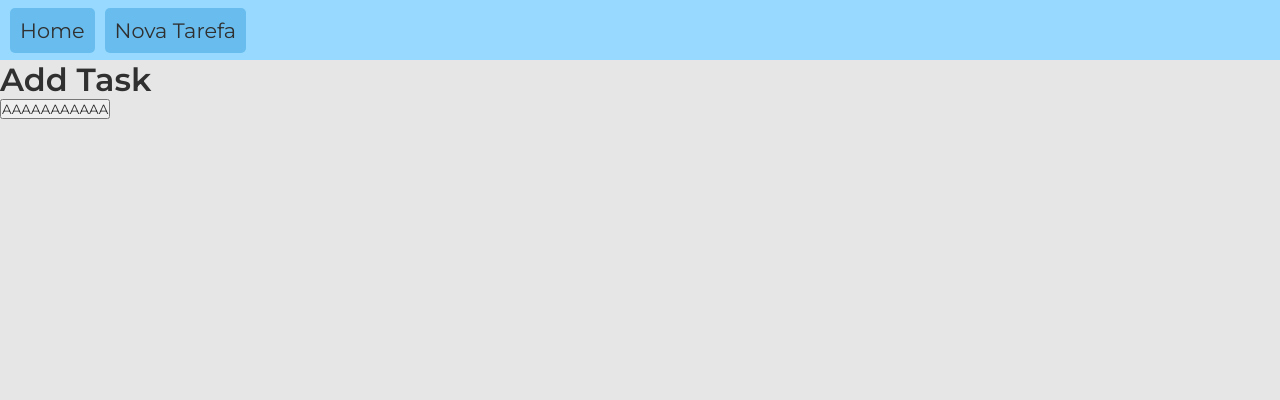
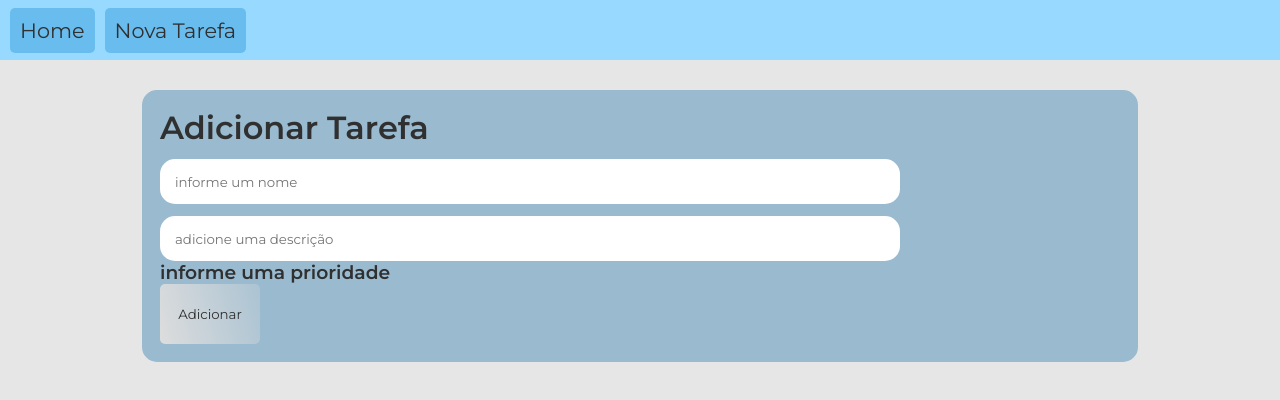
Before and after one commit to martins-joaopedro/todo-list, a React (Vite) app: page /add in a window 1280 px wide. Shown: the top 400 px of the page. Built offline with nearby package versions, Linux system fonts and the light colour scheme.

Commit message:
add task form

```diff
--- a/src/App.jsx
+++ b/src/App.jsx
@@ -2,6 +2,7 @@ import { Outlet } from 'react-router-dom'
 import './App.css'
 
 import { Header } from './components/Header'
+import { Home } from './pages/Home'
 
 function App() {
 
--- a/src/components/List/index.jsx
+++ b/src/components/List/index.jsx
@@ -17,10 +17,10 @@ export const List = ({ name, done }) => {
             >
                 { !!isChecked &&
                 <CheckedIcon
-                    src="./assets/icon.png"
+
                 /> }
             </CheckboxContainer>
-            <TaskName>{name} aaaaaaaaaaaaaaaaaaaaaaaaaaaa</TaskName>
+            <TaskName>{name}</TaskName>
             <Trash className="trash"></Trash>
         </Container>
     )
--- a/src/hooks/usePostTodoData.js
+++ b/src/hooks/usePostTodoData.js
@@ -1,11 +1,14 @@
 import axios from "axios"
 
-export const usePostTodoData = () => {
+export const usePostTodoData = (nome, descricao) => {
+
+    let concluido = true;
+    let prioridade = 1;
 
     axios.post("https://desafio-todolist.onrender.com/todos", {
-        descricao: "aaa",
-        concluido: true,
-        nome: "desc2",
-        prioridade: 1
-    })
+        nome,
+        descricao,
+        concluido,
+        prioridade
+    }).then(() => console.log("Adicionado ao banco"))
 }
--- a/src/pages/AddTask/index.jsx
+++ b/src/pages/AddTask/index.jsx
@@ -1,11 +1,79 @@
-import React from "react"
+
+import styled from "styled-components"
 import { usePostTodoData } from "../../hooks/usePostTodoData"
+import { useState } from "react"
 
 export const AddTask = () => {
+
+    const [name, setName] = useState("")
+    const [description, setDescription] = useState("")
+
     return(
-        <>
-            <h1>Add Task</h1>
-            <button onClick={() => usePostTodoData()}>AAAAAAAAAAA</button>
-        </>
+        <Container>
+             <FormsContainer>
+                <h1>Adicionar Tarefa</h1>
+
+                <Input
+                    placeholder="informe um nome"
+                    onChange={(e) => setName(e.target.value)}
+                ></Input>
+                <Input
+                    placeholder="adicione uma descrição"
+                    onChange={(e) => setDescription(e.target.value)}
+                ></Input>
+
+                <h3>informe uma prioridade</h3>
+
+
+                <Submit onClick={() => usePostTodoData(name, description)}>Adicionar</Submit>
+            </FormsContainer>
+        </Container>
     )
 }
+
+const Container = styled.div`
+    display: flex;
+    margin-top: 30px;
+    justify-content: center;
+`
+
+const Input = styled.input.attrs({ type: 'text' })`
+    width: 75%;
+    border: none;
+    border-radius: 15px;
+    height: 35px;
+    margin-top: 12px;
+    padding: 5px;
+    padding-left: 15px;
+    outline: none;
+    transition: 0.6s all;
+
+    &:hover {
+        margin-left: 8px;
+    }
+`
+
+const FormsContainer = styled.div`
+    border: solid #99bacf;
+    background-color: #99bacf;
+    padding: 15px;
+    width: 75%;
+    border-radius: 15px;
+`
+
+const Submit = styled.button`
+    width: 100px;
+    height: 60px;
+    border-radius: 5px;
+    border: none;
+    transition: 1s all;
+    background: linear-gradient(75deg, #dddddd, #99bacf, #0ea3c9);
+    background-size: 300%;
+
+    &:hover {
+        background-position: 100%;
+        letter-spacing: 2px;
+        font-weight: bold;
+        color: #e5e5e5;
+    }
+`
--- a/src/pages/Home/index.jsx
+++ b/src/pages/Home/index.jsx
@@ -23,7 +23,7 @@ export const Home = () => {
             <h1>Suas tarefas: </h1>
             <div>
                 {data?.map(todo => <List key={todo.id}
-                    name={todo.name}
+                    name={todo.nome}
                     done={todo.concluido}
                     ></List>)}
                 {!data.length && <div>carregando...</div>
```
